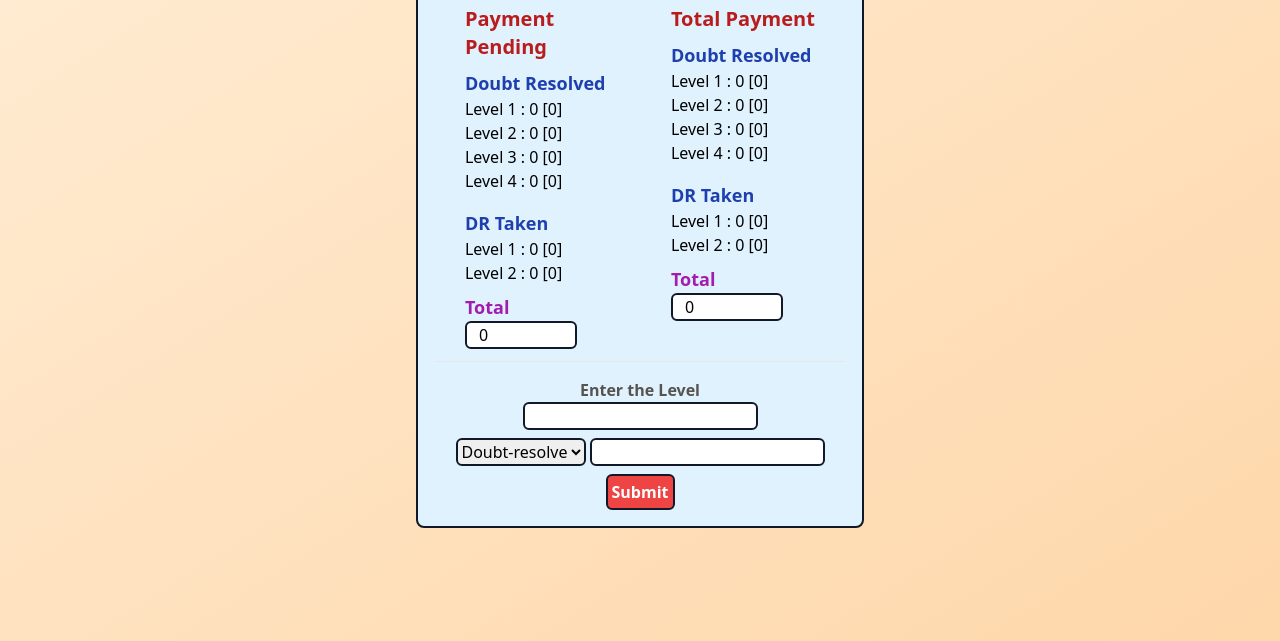
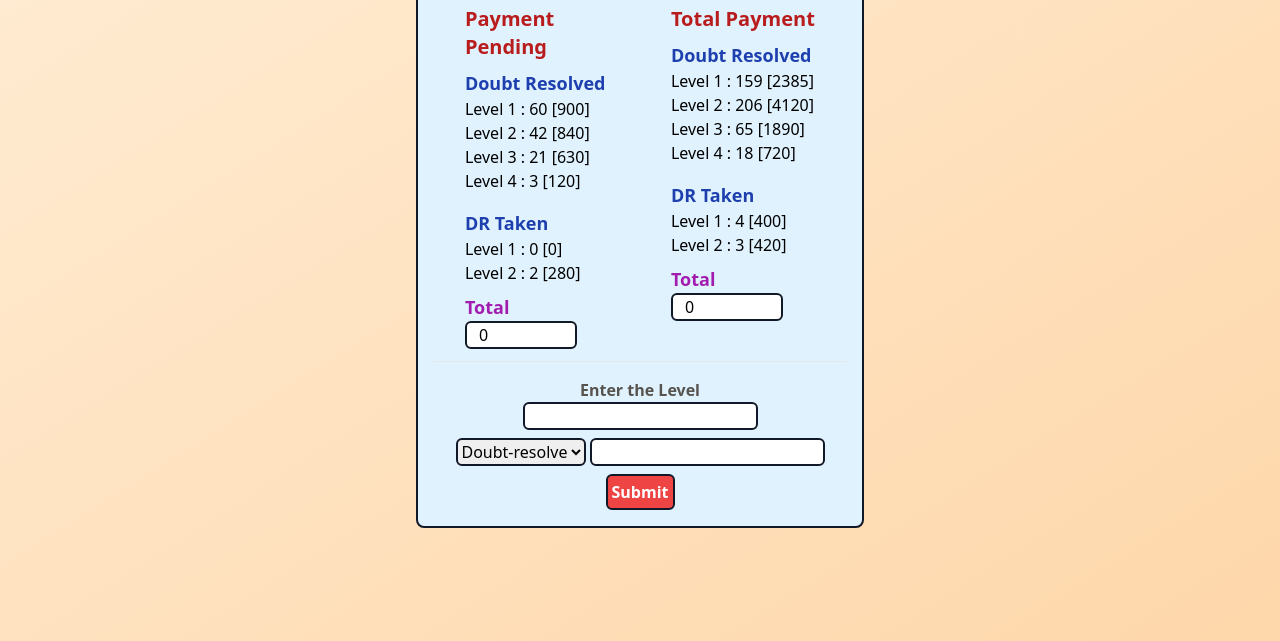
Before and after one commit to RitikSingh30/TLE-Stats, a plain HTML site: page index.html in a window 1280 px wide. Shown: the part 159-800 px from the top of the page. Drawn offline with nearby package versions, Linux system fonts and the light colour scheme.

Commit message:
new values added

```diff
--- a/index.html
+++ b/index.html
@@ -30,23 +30,23 @@
                             <h3 class="text-blue-800 font-semibold text-lg">Doubt Resolved</h3>
                             <p>
                                 <span level-1>Level 1 : </span>
-                                <span class="level-1-no-of-thanks" id="chatDoubtLevel1Pen">0 </span>
-                                <span class="level-1-amount" id="chatDoubtLevel1PenAmount">[0]</span>
+                                <span class="level-1-no-of-thanks" id="chatDoubtLevel1Pen">60 </span>
+                                <span class="level-1-amount" id="chatDoubtLevel1PenAmount">[900]</span>
                             </p>
                             <p>
                                 <span level-2>Level 2 : </span>
-                                <span class="level-2-no-of-thanks" id="chatDoubtLevel2Pen">0 </span>
-                                <span class="level-2-amount" id="chatDoubtLevel2PenAmount">[0]</span>
+                                <span class="level-2-no-of-thanks" id="chatDoubtLevel2Pen">42</span>
+                                <span class="level-2-amount" id="chatDoubtLevel2PenAmount">[840]</span>
                             </p>
                             <p>
                                 <span level-3>Level 3 : </span>
-                                <span class="level-3-no-of-thanks" id="chatDoubtLevel3Pen">0 </span>
-                                <span class="level-3-amount" id="chatDoubtLevel3PenAmount">[0]</span>
+                                <span class="level-3-no-of-thanks" id="chatDoubtLevel3Pen">21 </span>
+                                <span class="level-3-amount" id="chatDoubtLevel3PenAmount">[630]</span>
                             </p>
                             <p>
                                 <span level-4>Level 4 : </span>
-                                <span class="level-4-no-of-thanks" id="chatDoubtLevel4Pen">0 </span>
-                                <span class="level-4-amount" id="chatDoubtLevel4PenAmount">[0]</span>
+                                <span class="level-4-no-of-thanks" id="chatDoubtLevel4Pen">3 </span>
+                                <span class="level-4-amount" id="chatDoubtLevel4PenAmount">[120]</span>
                             </p>
                         </div>
 
@@ -60,15 +60,15 @@
                             </p>
                             <p>
                                 <span level-2-dr>Level 2 : </span>
-                                <span class="level-2-dr-taken" id="DoubtResolutionLevel2Pen">0 </span>
-                                <span class="level-2-dr-amount" id="DoubtResolutionLevel2PenAmount">[0]</span>
+                                <span class="level-2-dr-taken" id="DoubtResolutionLevel2Pen">2 </span>
+                                <span class="level-2-dr-amount" id="DoubtResolutionLevel2PenAmount">[280]</span>
                             </p>
                         </div>
 
                         <!-- total amount  -->
                         <div>
                             <label for="curTotal" class="text-lg font-bold text-fuchsia-700">Total</label>
-                            <input type="text" readonly id="curTotal" class="border-2 border-solid border-gray-900 rounded-md px-3 w-28" value="0">
+                            <input type="text" readonly id="curTotal" class="border-2 border-solid border-gray-900 rounded-md px-3 w-28" value="2770">
                         </div>
 
                     </div>
@@ -82,23 +82,23 @@
                             <h3 class="text-blue-800 font-semibold text-lg">Doubt Resolved</h3>
                             <p>
                                 <span level-1>Level 1 : </span>
-                                <span class="level-1-no-of-thanks" id="chatDoubtLevel1">0 </span>
-                                <span class="level-1-amount" id="chatDoubtLevel1Amount">[0]</span>
+                                <span class="level-1-no-of-thanks" id="chatDoubtLevel1">159 </span>
+                                <span class="level-1-amount" id="chatDoubtLevel1Amount">[2385]</span>
                             </p>
                             <p>
                                 <span level-2>Level 2 : </span>
-                                <span class="level-2-no-of-thanks" id="chatDoubtLevel2">0 </span>
-                                <span class="level-2-amount" id="chatDoubtLevel2Amount">[0]</span>
+                                <span class="level-2-no-of-thanks" id="chatDoubtLevel2">206 </span>
+                                <span class="level-2-amount" id="chatDoubtLevel2Amount">[4120]</span>
                             </p>
                             <p>
                                 <span level-3>Level 3 : </span>
-                                <span class="level-3-no-of-thanks" id="chatDoubtLevel3">0 </span>
-                                <span class="level-3-amount" id="chatDoubtLevel3Amount">[0]</span>
+                                <span class="level-3-no-of-thanks" id="chatDoubtLevel3">65 </span>
+                                <span class="level-3-amount" id="chatDoubtLevel3Amount">[1890]</span>
                             </p>
                             <p>
                                 <span level-4>Level 4 : </span>
-                                <span class="level-4-no-of-thanks" id="chatDoubtLevel4">0 </span>
-                                <span class="level-4-amount" id="chatDoubtLevel4Amount">[0]</span>
+                                <span class="level-4-no-of-thanks" id="chatDoubtLevel4">18 </span>
+                                <span class="level-4-amount" id="chatDoubtLevel4Amount">[720]</span>
                             </p>
                         </div>
 
@@ -107,20 +107,20 @@
                             <h3 class="text-blue-800 font-semibold text-lg">DR Taken</h3>
                             <p>
                                 <span level-1-dr>Level 1 : </span>
-                                <span class="level-1-dr-taken" id="DoubtResolutionLevel1">0 </span>
-                                <span class="level-1-dr-amount" id="DoubtResolutionLevel1Amount">[0]</span>
+                                <span class="level-1-dr-taken" id="DoubtResolutionLevel1">4 </span>
+                                <span class="level-1-dr-amount" id="DoubtResolutionLevel1Amount">[400]</span>
                             </p>
                             <p>
                                 <span level-2-dr>Level 2 : </span>
-                                <span class="level-2-dr-taken" id="DoubtResolutionLevel2">0 </span>
-                                <span class="level-2-dr-amount" id="DoubtResolutionLevel2Amount">[0]</span>
+                                <span class="level-2-dr-taken" id="DoubtResolutionLevel2">3 </span>
+                                <span class="level-2-dr-amount" id="DoubtResolutionLevel2Amount">[420]</span>
                             </p>
                         </div>
 
                         <!-- total amount  -->
                         <div>
                             <label for="Total" class="text-lg font-bold text-fuchsia-700">Total</label>
-                            <input type="text" readonly id="Total" class="border-2 border-solid border-gray-900 rounded-md px-3 w-28" value="0">
+                            <input type="text" readonly id="Total" class="border-2 border-solid border-gray-900 rounded-md px-3 w-28" value="9935">
                         </div>
 
                     </div>
```
